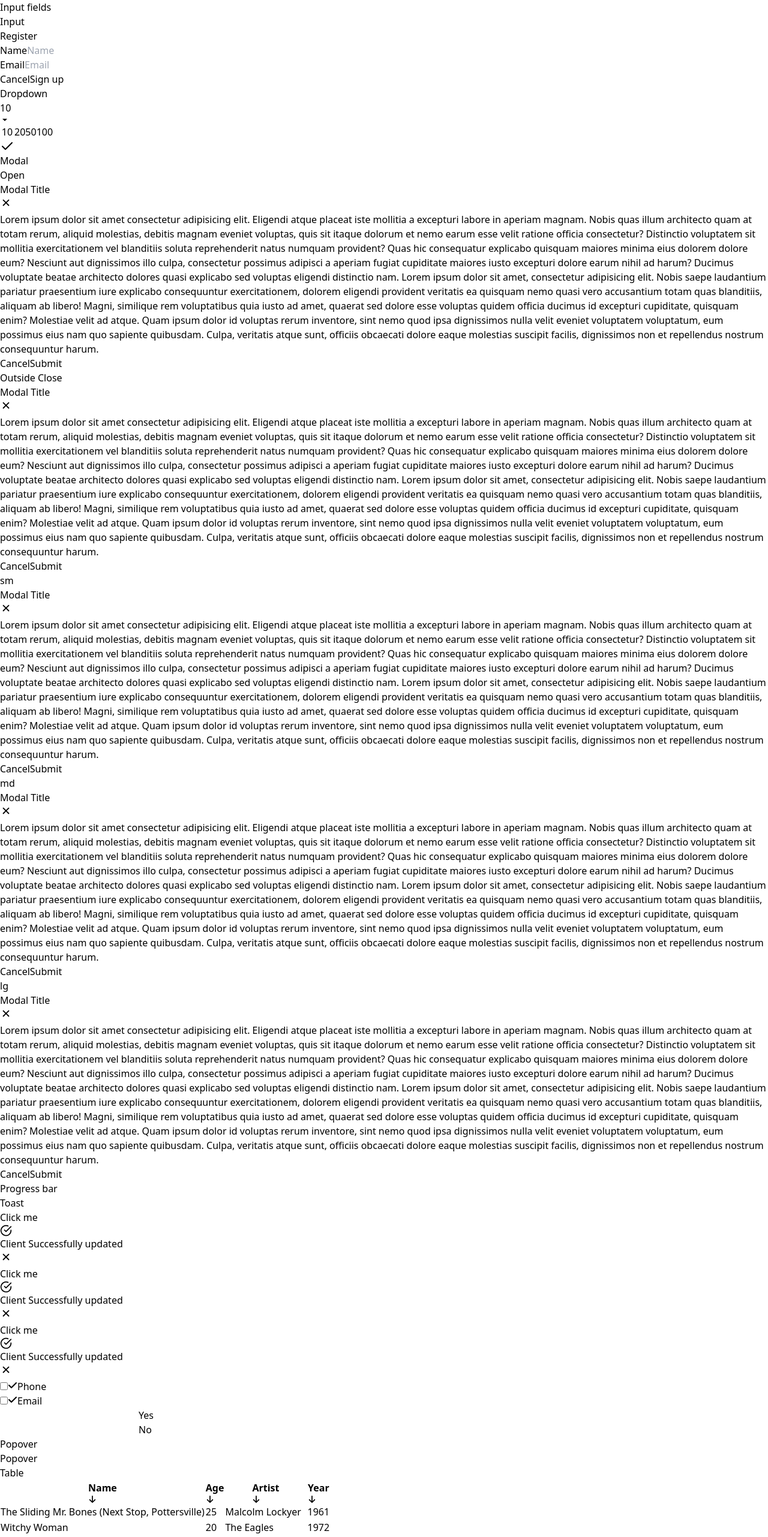
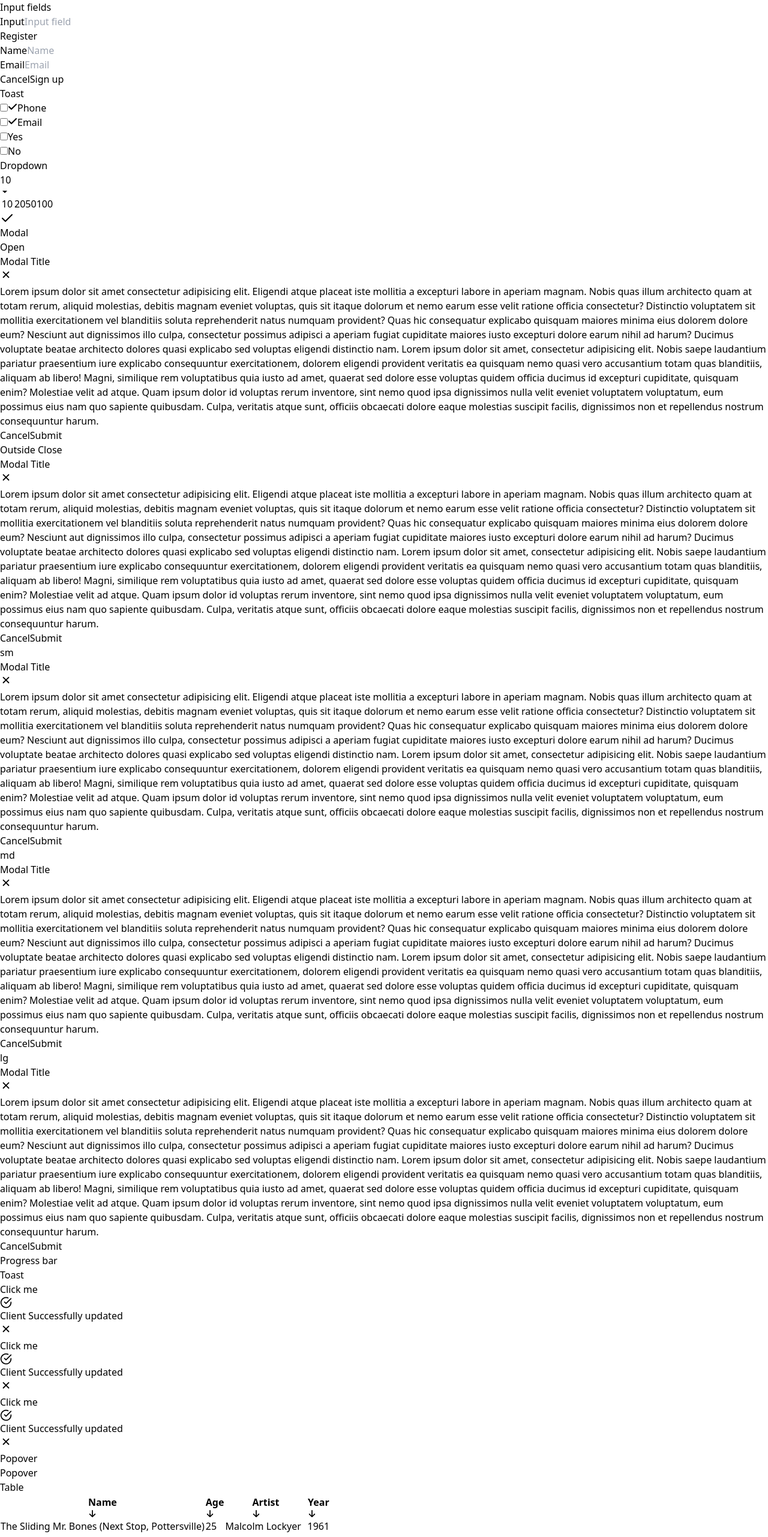
Before and after one commit to amiruleeeiu/tailwind-ui, a Next.js app: page / in a window 1280 px wide. Shown: the top 2563 px of the page at 60% size. Built offline with nearby package versions, Linux system fonts and the light colour scheme.

Commit message:
refactor layout and components; remove unused Checkbox component, enhance Input and RadioGroup, and improve styling for various elements

```diff
--- a/src/app/layout.tsx
+++ b/src/app/layout.tsx
@@ -1,16 +1,11 @@
 import type { Metadata } from "next";
-import { Geist, Inter } from "next/font/google";
+import { Inter } from "next/font/google";
 import "./globals.css";
 
-const geistSans = Geist({
-  variable: "--font-geist-sans",
+const inter = Inter({
   subsets: ["latin"],
-});
-
-const geistMono = Inter({
-  subsets: ["latin"], // Specify the font subsets you need
-  weight: ["400", "700"], // Optional: Specify font weights
-  variable: "--font-inter", // Optional: CSS variable for custom styles
+  weight: ["400", "700"], // Optional font weights
+  variable: "--font-inter",
 });
 
 export const metadata: Metadata = {
@@ -26,7 +21,7 @@ export default function RootLayout({
   return (
     <html lang="en">
       <body
-        className={`${geistSans.variable} ${geistMono.variable} antialiased`}
+        className={`${inter.variable} antialiased`}
       >
         {children}
       </body>
--- a/src/app/page.tsx
+++ b/src/app/page.tsx
@@ -78,7 +78,7 @@ export default function Home() {
             <Card.Title>Input fields</Card.Title>
           </Card.Header>
           <Card.Body>
-            <Input label="Input" />
+            <Input label="Input" placeholder="Input field" />
           </Card.Body>
         </Card>
         <Card>
@@ -91,6 +91,26 @@ export default function Home() {
             <div className="flex justify-end mt-2 gap-2">
               <Button color="default">Cancel</Button>
               <Button>Sign up</Button>
+            </div>
+          </Card.Body>
+        </Card>
+        <Card>
+          <Card.Header>
+            <Card.Title>Toast</Card.Title>
+          </Card.Header>
+          <Card.Body>
+            <div className="flex flex-wrap space-x-2">
+              <Checkbox label="Phone" name="phone" />
+              <Checkbox label="Email" name="email" />
+
+              <div>
+                <RadioGroup
+                  options={[
+                    { label: "Yes", value: "yes" },
+                    { label: "No", value: "no" },
+                  ]}
+                />
+              </div>
             </div>
           </Card.Body>
         </Card>
@@ -137,17 +157,6 @@ export default function Home() {
               <Toast />
               <Toast type="error" />
               <Toast type="warning" />
-              <Checkbox label="Phone" name="phone" />
-              <Checkbox label="Email" name="email" />
-
-              <div>
-                <RadioGroup
-                  options={[
-                    { label: "Yes", value: "yes" },
-                    { label: "No", value: "no" },
-                  ]}
-                />
-              </div>
             </div>
           </Card.Body>
         </Card>
--- a/src/components/Checkbox.tsx
+++ b/src/components/Checkbox.tsx
@@ -14,7 +14,7 @@ function Checkbox(
   };
 
   return (
-    <div className={cn("flex items-center space-x-1", props.className)}>
+    <div className={cn("flex items-center space-x-2", props.className)}>
       <input
         {...props}
         type="checkbox"
--- a/src/components/Input.tsx
+++ b/src/components/Input.tsx
@@ -12,7 +12,7 @@ function Input(
       </label>
       <input
         type="text"
-        className="my-2 border border-gray-300 py-2 px-3 rounded w-full outline-none focus:ring-1 focus:ring-blue-500 focus:border-blue-500 font-normal text-gray-800"
+        className="my-2 border border-gray-300 py-2 px-3 rounded w-full outline-none focus:ring-1 focus:ring-blue-500 focus:border-blue-500 duration-300 font-normal text-gray-800"
         {...props}
       />
     </div>
--- a/src/components/Radio/RadioGroup.tsx
+++ b/src/components/Radio/RadioGroup.tsx
@@ -10,26 +10,18 @@ function RadioGroup(
 ) {
   const [checked, setChecked] = useState("");
 
-  const handleCheckboxChange = (value: string) => {
-    console.log(value);
-    // setChecked(value ? "" : value);
-  };
-
-  console.log(props.options);
-
-  console.log(checked);
-
   return (
-    <>
+    <div className="flex items-center space-x-3">
       {props.options.map((option) => {
         const isActive = checked === option.value;
         return (
           <div
             key={option.value}
-            className={cn("flex items-center space-x-1", props.className)}
+            className={cn("flex items-center space-x-2", props.className)}
           >
             <input
               {...props}
+              type="checkbox"
               id={option.value}
               checked={isActive}
               className="hidden"
@@ -61,7 +53,7 @@ function RadioGroup(
           </div>
         );
       })}
-    </>
+    </div>
   );
 }
 
--- a/src/components/dropdown.tsx
+++ b/src/components/dropdown.tsx
@@ -91,7 +91,7 @@ const Dropdown = ({
         onClick={() => !disabled && setIsOpen(!isOpen)}
         className={cn(
           `
-          flex items-center justify-between border rounded focus:border-blue-500 focus:ring-1 focus:ring-blue-500
+          flex items-center justify-between border rounded focus:border-blue-500 focus:ring-1 focus:ring-blue-500 duration-200
           ${sizeStyles[size]}
 
           ${width === "full" ? "w-full" : "min-w-[60px]"}
--- a/src/components/pagination.tsx
+++ b/src/components/pagination.tsx
@@ -73,7 +73,7 @@ const Pagination: FC<PaginationProps> = ({
             disabled={currentPage === 1}
             className="bg-transparent hover:bg-gray-100"
           >
-            <MdOutlineArrowBackIos size={14}/>
+            <MdOutlineArrowBackIos size={14} />
           </IconButton>
         </div>
 
@@ -83,7 +83,7 @@ const Pagination: FC<PaginationProps> = ({
             disabled={currentPage === totalPages}
             className="bg-transparent hover:bg-gray-100"
           >
-            <MdOutlineArrowForwardIos size={14}/>
+            <MdOutlineArrowForwardIos size={14} />
           </IconButton>
           <IconButton
             onClick={() => onPageChange(totalPages)}
```
Also changed, not shown: src/components/Chekbox.tsx (deleted, +0 -14 lines).
